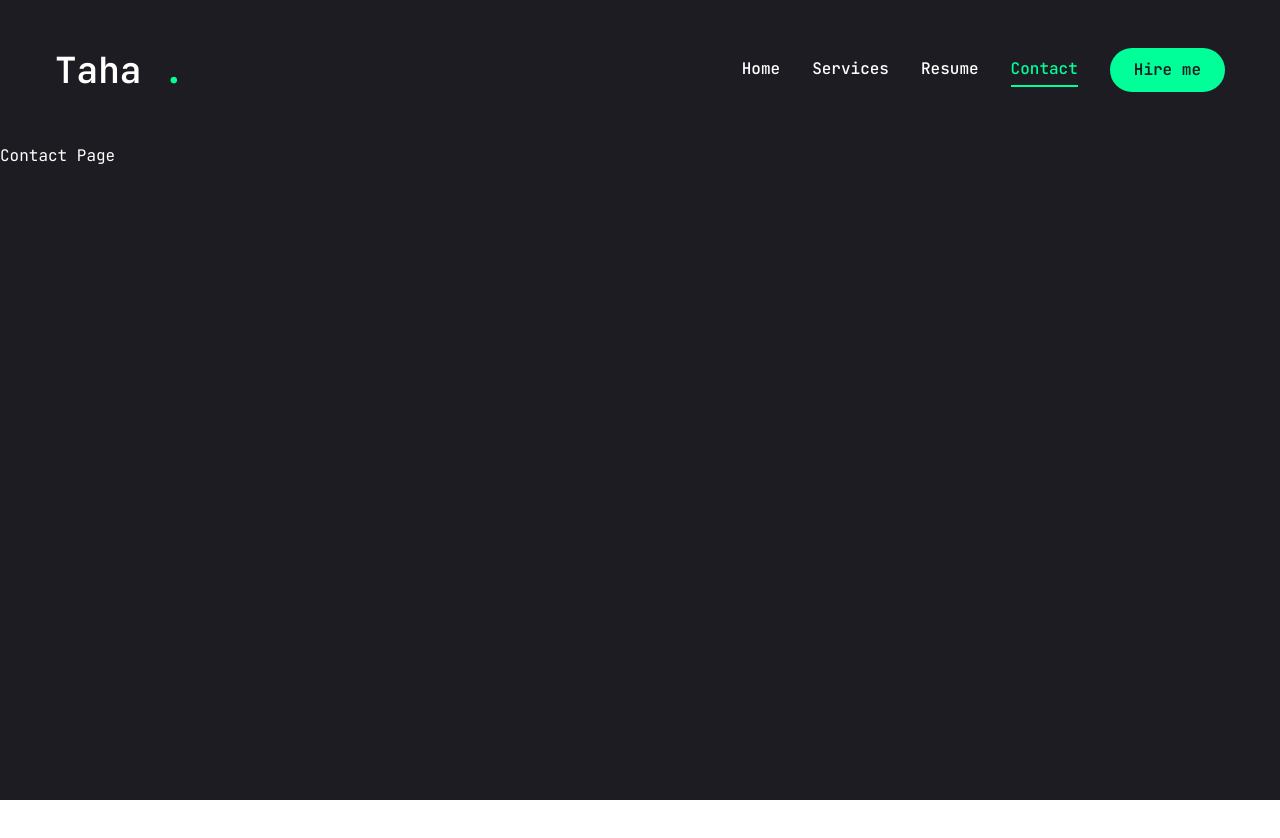
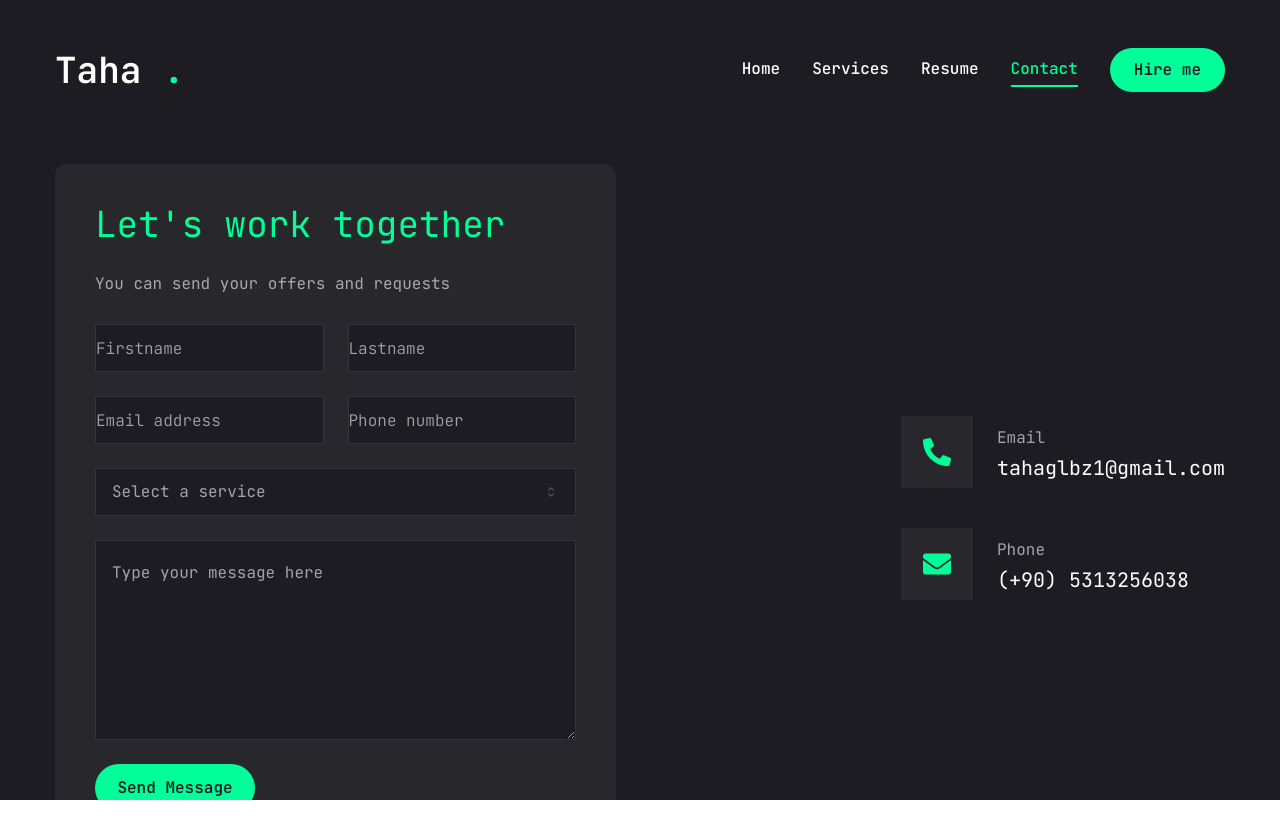
Before and after one commit to tahaglbz/my-cv-website, a Next.js app: page /contact in a window 1280 px wide. Shown: the top 838 px of the page. Before the commit the page ends 800 px from the top, so only its background shows below. Built offline with nearby package versions, Linux system fonts and the light colour scheme.

Commit message:
contact page finished

```diff
--- a/src/app/contact/page.jsx
+++ b/src/app/contact/page.jsx
@@ -1,10 +1,84 @@
-import React from 'react'
+"use client"
+import { Button } from "@/components/ui/button"
+import { Input } from "@/components/ui/input"
+import { Textarea } from "@/components/ui/textarea"
+import {
+  Select, SelectContent, SelectGroup, SelectItem, SelectLabel, SelectTrigger, SelectValue
+} from "@/components/ui/select"
+import { FaPhoneAlt, FaEnvelope } from 'react-icons/fa'
+import { motion } from "framer-motion"
+
+const info = [
+  {
+    icon: <FaPhoneAlt />,
+    title: "Email",
+    description: "tahaglbz1@gmail.com"
+  },
+  {
+    icon: <FaEnvelope />,
+    title: "Phone",
+    description: "(+90) 5313256038"
+  },
+]
 
 const Contact = () => {
   return (
-    <div>
-      Contact Page
-    </div>
+    <motion.section initial={{ opacity: 0 }} animate={{ opacity: 1, transition: { delay: 2.4, duration: 0.4, ease: "easeIn" } }}
+      className="py-6">
+      <div className="container mx-auto">
+        <div className="flex flex-col xl:flex-row gap-[30px] xl:gap-12"> {/* Adjusted gap */}
+          <div className="xl:w-1/2 order-2 xl:order-none"> {/* 50% width for larger screens */}
+            <form action="" className="flex flex-col gap-6 p-10 bg-[#27272c] rounded-xl">
+              <h3 className="text-4xl text-accent">Let&apos;s work together</h3>
+              <p className="text-white/60">
+                You can send your offers and requests
+              </p>
+              <div className="grid grid-cols-1 md:grid-cols-2 gap-6">
+                <Input type="firstname" placeholder="Firstname" />
+                <Input type="lastname" placeholder="Lastname" />
+                <Input type="email" placeholder="Email address" />
+                <Input type="phone" placeholder="Phone number" />
+              </div>
+              <Select>
+                <SelectTrigger className="w-full">
+                  <SelectValue placeholder="Select a service"></SelectValue>
+                </SelectTrigger>
+                <SelectContent>
+                  <SelectGroup>
+                    <SelectLabel></SelectLabel>
+                    <SelectItem value="web">Web Development</SelectItem>
+                    <SelectItem value="mob">Mobile App Development</SelectItem>
+                    <SelectItem value="desk">Desktop App Development</SelectItem>
+                    <SelectItem value="db">Database Design</SelectItem>
+                    <SelectItem value="oth">Other</SelectItem>
+                  </SelectGroup>
+                </SelectContent>
+              </Select>
+              <Textarea className="h-[200px]" placeholder="Type your message here" />
+              <Button size="md" className="max-w-40">Send Message</Button>
+            </form>
+          </div>
+
+          <div className="xl:w-1/2 flex items-center xl:justify-end order-1 xl:order-none mb-8 xl:mb-0"> {/* 50% width */}
+            <ul className="flex flex-col gap-10">
+              {info.map((item, index) => {
+                return (
+                  <li key={index} className="flex items-center gap-6">
+                    <div className="w-[52px] xl:w-[72px] xl:h-[72px] bg-[#27272c] text-accent rounded-md flex items-center justify-center">
+                      <div className="text-[28px]">{item.icon}</div>
+                    </div>
+                    <div className="flex-1">
+                      <p className="text-white/60">{item.title}</p>
+                      <h3 className="text-xl">{item.description}</h3>
+                    </div>
+                  </li>
+                )
+              })}
+            </ul>
+          </div>
+        </div>
+      </div>
+    </motion.section>
   )
 }
 
--- a/src/components/ui/input.jsx
+++ b/src/components/ui/input.jsx
@@ -7,7 +7,7 @@
     (<input
       type={type}
       className={cn(
-        "flex h-9 w-full rounded-md border border-input bg-transparent px-3 py-1 text-sm shadow-sm transition-colors file:border-0 file:bg-transparent file:text-sm file:font-medium file:text-foreground placeholder:text-muted-foreground focus-visible:outline-none focus-visible:ring-1 focus-visible:ring-ring disabled:cursor-not-allowed disabled:opacity-50",
+        "flex h-[48px] rounded-md border border-white/10 focus:border-accent font-light bg-primary px-4,py-5 text-base placeholder:text-white/60 outline-none",
         className
       )}
       ref={ref}
--- a/src/components/ui/select.jsx
+++ b/src/components/ui/select.jsx
@@ -21,7 +21,7 @@
   <SelectPrimitive.Trigger
     ref={ref}
     className={cn(
-      "flex h-9 w-full items-center justify-between whitespace-nowrap rounded-md border border-input bg-transparent px-3 py-2 text-sm shadow-sm ring-offset-background placeholder:text-muted-foreground focus:outline-none focus:ring-1 focus:ring-ring disabled:cursor-not-allowed disabled:opacity-50 [&>span]:line-clamp-1",
+      "flex h-[48px] w-full items-center justify-between rounded-md border border-white/10  bg-primary px-4 py-5 text-base text-white/60 placeholder:text-white/10 focus:border-accent outline-none",
       className
     )}
     {...props}>
@@ -59,7 +59,7 @@
     <SelectPrimitive.Content
       ref={ref}
       className={cn(
-        "relative z-50 max-h-96 min-w-[8rem] overflow-hidden rounded-md border bg-popover text-popover-foreground shadow-md data-[state=open]:animate-in data-[state=closed]:animate-out data-[state=closed]:fade-out-0 data-[state=open]:fade-in-0 data-[state=closed]:zoom-out-95 data-[state=open]:zoom-in-95 data-[side=bottom]:slide-in-from-top-2 data-[side=left]:slide-in-from-right-2 data-[side=right]:slide-in-from-left-2 data-[side=top]:slide-in-from-bottom-2",
+        "relative z-50 max-h-96 min-w-[8rem] overflow-hidden rounded-md border border-white/10 bg-primary text-white shadow-md data-[state=open]:animate-in data-[state=closed]:animate-out data-[state=closed]:fade-out-0 data-[state=open]:fade-in-0 data-[state=closed]:zoom-out-95 data-[state=open]:zoom-in-95 data-[side=bottom]:slide-in-from-top-2 data-[side=left]:slide-in-from-right-2 data-[side=right]:slide-in-from-left-2 data-[side=top]:slide-in-from-bottom-2",
         position === "popper" &&
           "data-[side=bottom]:translate-y-1 data-[side=left]:-translate-x-1 data-[side=right]:translate-x-1 data-[side=top]:-translate-y-1",
         className
@@ -90,7 +90,7 @@
   <SelectPrimitive.Item
     ref={ref}
     className={cn(
-      "relative flex w-full cursor-default select-none items-center rounded-sm py-1.5 pl-2 pr-8 text-sm outline-none focus:bg-accent focus:text-accent-foreground data-[disabled]:pointer-events-none data-[disabled]:opacity-50",
+      "relative flex w-full cursor-default select-none items-center rounded-sm py-1.5 pl-2 pr-8 text-sm outline-none focus:bg-accent focus:text-primary data-[disabled]:pointer-events-none data-[disabled]:opacity-50",
       className
     )}
     {...props}>
--- a/src/components/ui/textarea.jsx
+++ b/src/components/ui/textarea.jsx
@@ -6,7 +6,7 @@
   return (
     (<textarea
       className={cn(
-        "flex min-h-[60px] w-full rounded-md border border-input bg-transparent px-3 py-2 text-sm shadow-sm placeholder:text-muted-foreground focus-visible:outline-none focus-visible:ring-1 focus-visible:ring-ring disabled:cursor-not-allowed disabled:opacity-50",
+        "flex min-h-[80px] w-full rounded-md border border-white/10 bg-primary px-4 py-5 text-base placeholder:text-white/60 focus-visible:outline-none focus-visible:ring-1 focus-visible:ring-accent focus-visible:ring-offset-0 disabled:cursor-not-allowed disabled:opacity-50",
         className
       )}
       ref={ref}
```
